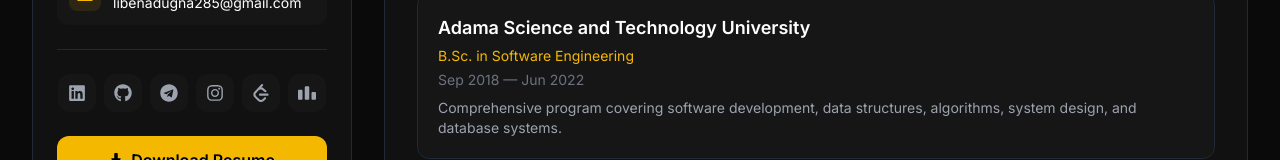
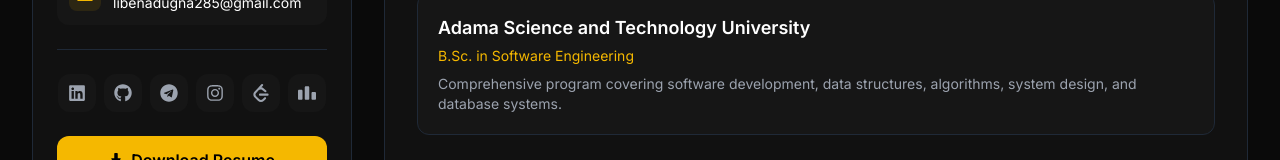
Before and after one commit to Lib1221/Liben_Adugna, a React (Vite) app: page / in a window 1280 px wide. Both pictures are taken after a click on the button "Resume". Shown: the part 476-636 px from the top of the page. Built offline with nearby package versions, Linux system fonts and the light colour scheme; no server answers.

Commit message:
Update ResumeSection.tsx

```diff
--- a/src/components/sections/ResumeSection.tsx
+++ b/src/components/sections/ResumeSection.tsx
@@ -19,7 +19,7 @@
     {
       title: "Adama Science and Technology University",
       degree: "B.Sc. in Software Engineering",
-      period: "Sep 2018 — Jun 2022",
+      period: "",
       details: "Comprehensive program covering software development, data structures, algorithms, system design, and database systems.",
     },
   ];
```
